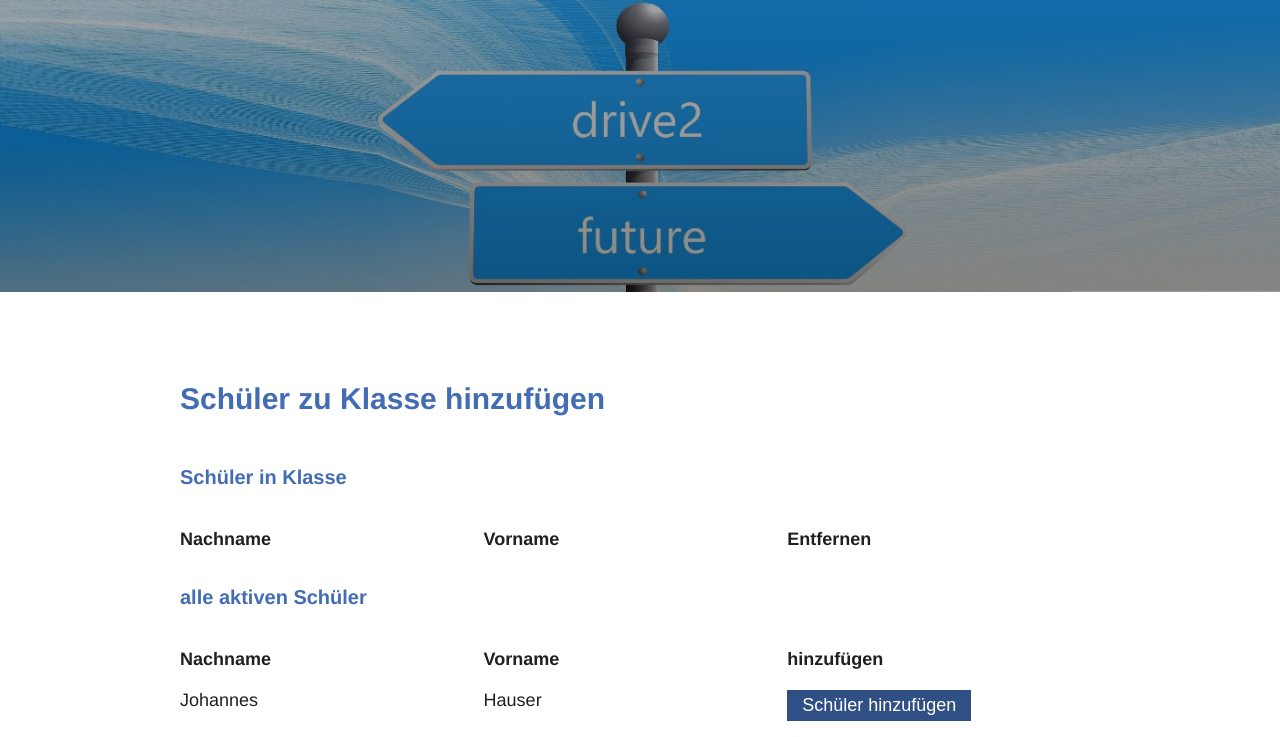
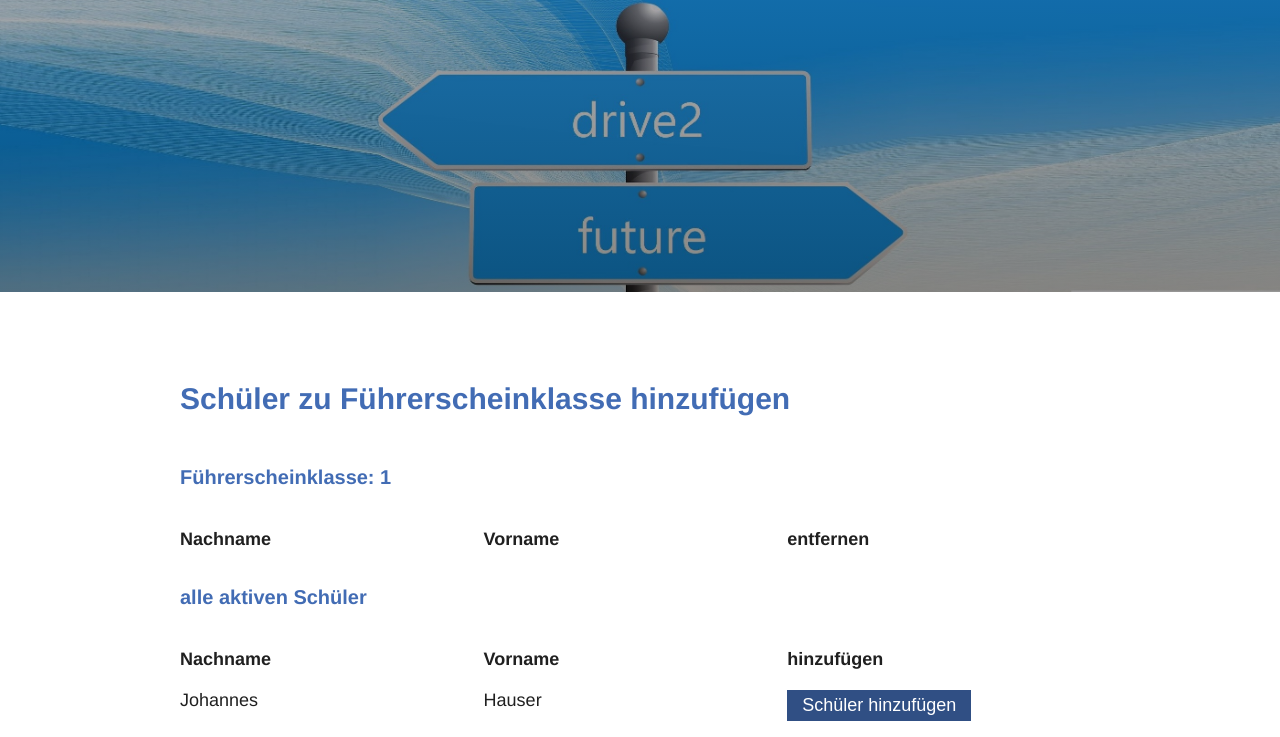
Before and after one commit to orthub/drive2future, a PHP site: page /views/classesAddStudents.php in a window 1280 px wide. Shown: the part 98-835 px from the top of the page. Run offline with PHP 8.4, Linux system fonts and the light colour scheme; the visitor is signed in with stand-in values (Sample User, id 1); data comes from the database, SQL or seed files in the repository; a stand-in replaces the project's code that opens the database connection; some libraries are stand-ins or nearby versions.

Commit message:
Anpassung der Klassenverwaltung auf Führerscheinklassen

```diff
--- a/views/classAdd.php
+++ b/views/classAdd.php
@@ -10,7 +10,7 @@ require_once __DIR__ . '/../lib/user_role.php';
   <?php require_once __DIR__ . '/partials/navbar.php' ?>
 
   <div class="container">
-    <h1>Klasse hinzufügen</h1>
+    <h1>Führerscheinklasse hinzufügen</h1>
 
     <?php
         $now = time();
--- a/views/classes.php
+++ b/views/classes.php
@@ -13,7 +13,7 @@ require_once __DIR__ . '/../controllers/classes.php';
 
   <div class="container">
 
-    <h1><a name="Anker1">Klassenübersicht</h1>
+    <h1><a name="Anker1">Führerscheinklassen-Übersicht</h1>
 
     <?php
     if (isset($_SESSION['errors']['class']) && !empty($_SESSION['errors']['class'])) {
@@ -21,7 +21,7 @@ require_once __DIR__ . '/../controllers/classes.php';
       unset($_SESSION['errors']['class']);
     }
     ?>
-    <h2><a href="classAdd.php">Klasse hinzufügen +</a></h2>
+    <h2><a href="classAdd.php">Führerscheinklasse hinzufügen +</a></h2>
 
     <div class="cl-item cl-headlines">
       <div class="cl-row">
--- a/views/classesAddStudents.php
+++ b/views/classesAddStudents.php
@@ -22,7 +22,7 @@ require_once __DIR__ . '/../controllers/classes.php';
 
   <div class="container">
 
-        <h1><a name="Anker1">Schüler zu Klasse hinzufügen </h1>
+        <h1><a name="Anker1">Schüler zu Führerscheinklasse hinzufügen </h1>
 
     <?php
         if (isset($_SESSION['errors']['class']) && !empty($_SESSION['errors']['class'])) {
@@ -31,13 +31,13 @@ require_once __DIR__ . '/../controllers/classes.php';
         }
         ?>
 
-    <h2>Schüler in Klasse</h2>
+    <h2>Führerscheinklasse: <?php echo $_SESSION['lable']?></h2>
     <div class="app-item app-headlines">
       <div class="app-row">
 
         <div class="box-33"><b>Nachname</b></div>
         <div class="box-33"><b>Vorname</b></div>
-        <div class="box-33"><b>Entfernen</b></div>
+        <div class="box-33"><b>entfernen</b></div>
 
       </div>
     </div>
--- a/views/partials/navbar.php
+++ b/views/partials/navbar.php
@@ -25,7 +25,7 @@
 
         <li><a class="nav-link" href="/drive2future/views/appointmentManagement.php">Terminverwaltung</a></li>
 
-        <li><a class="nav-link" href="/drive2future/views/classes.php">Klassenverwaltung</a></li>
+        <li><a class="nav-link" href="/drive2future/views/classes.php">Führerscheinklassen</a></li>
 
         <li><a class="nav-link" href="/drive2future/views/students.php">Schülerverwaltung</a></li>
 
```
